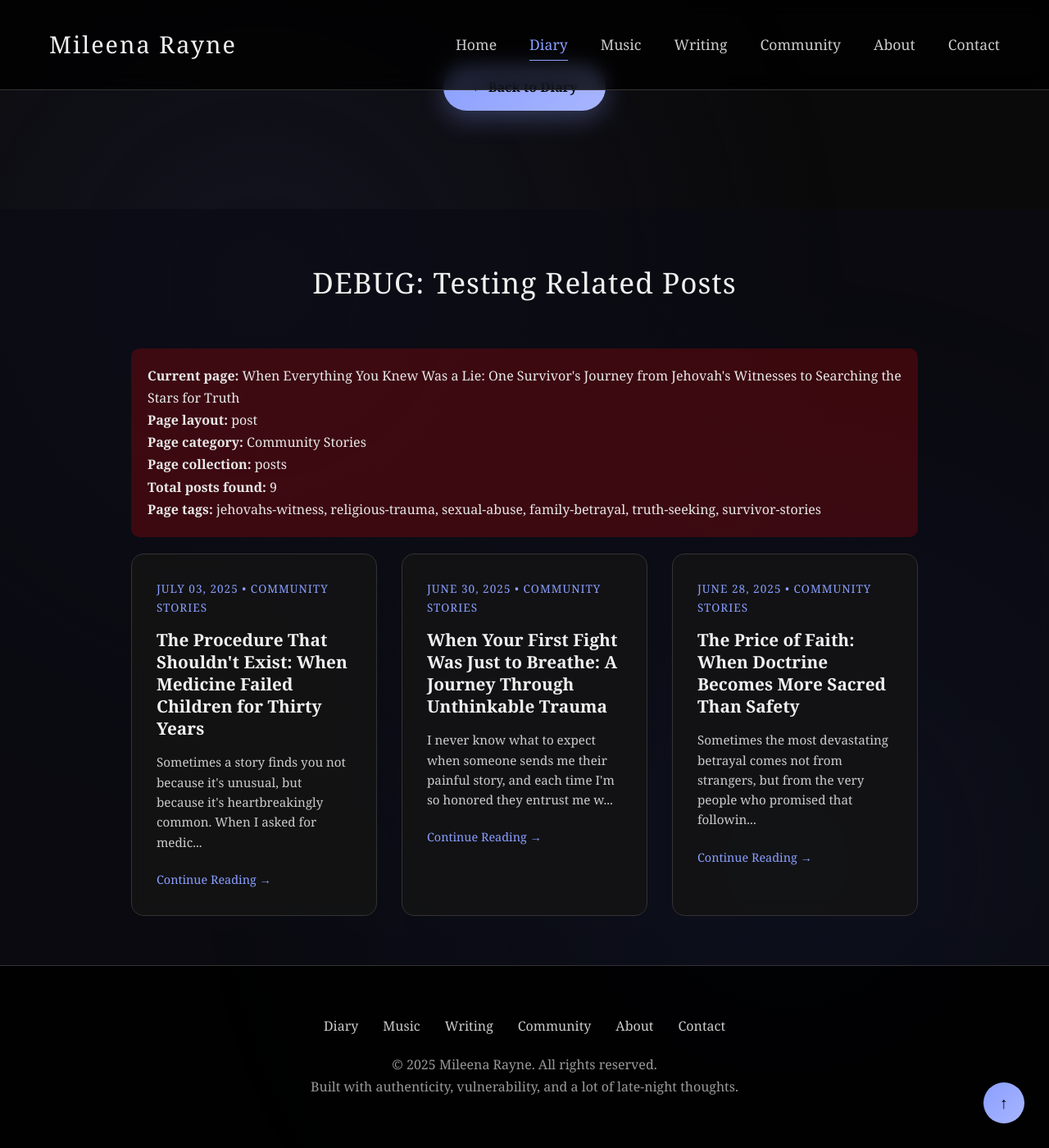
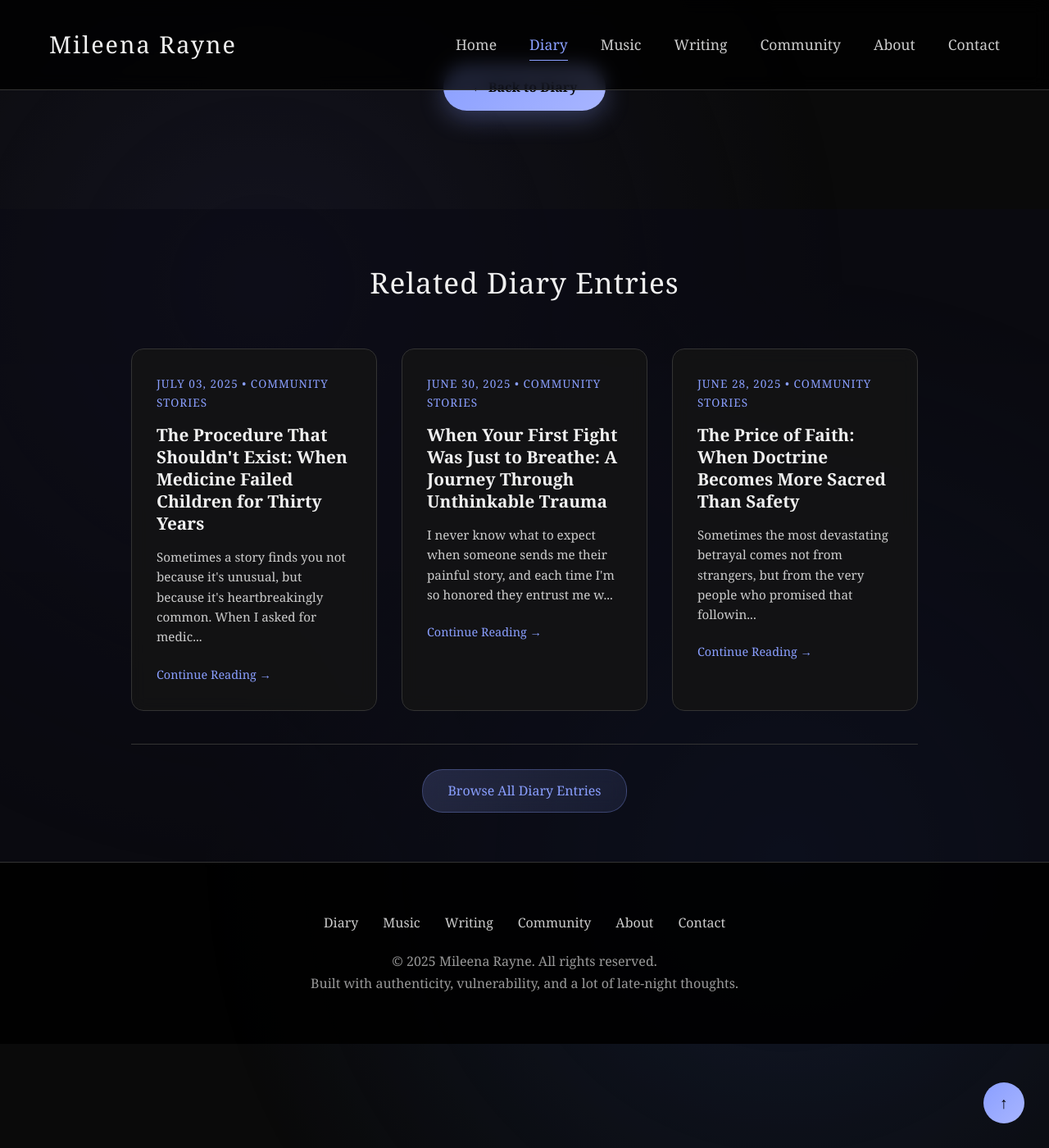
Before and after one commit to Mileena28/Mileena28.github.io, a Jekyll site: the page built from _posts/2025-06-22-when-everything-you-knew-was-a-lie.md, in a window 1280 px wide and 1400 px high, scrolled down 9281 px. Shown: the whole window at 82% size. Built offline with Jekyll 4.4.1, drawn with Linux system fonts in a browser that asks for light colours.

Commit message:
Update related-posts.html

```diff
--- a/_includes/related-posts.html
+++ b/_includes/related-posts.html
@@ -1,44 +1,161 @@
-<!-- DEBUG: Simple Related Posts Test -->
+<!-- Content-Type Specific Related Posts -->
+{% comment %}
+This version keeps diary posts and writing chapters completely separate:
+- Diary posts only recommend other diary posts
+- Writing chapters only recommend other writing chapters
+- Each has intelligent matching within its own content type
+{% endcomment %}
+
+{% comment %} Determine content type {% endcomment %}
+{% if page.collection == 'writing' or page.layout == 'chapter' or page.category contains 'Writing' %}
+  {% assign content_type = 'writing' %}
+{% else %}
+  {% assign content_type = 'diary' %}
+{% endif %}
+
+{% comment %} Get appropriate content pool {% endcomment %}
+{% if content_type == 'writing' %}
+  {% comment %} Only writing chapters/content {% endcomment %}
+  {% assign content_pool = site.posts | where_exp: "post", "post.url != page.url and (post.category contains 'Writing' or post.layout == 'chapter')" %}
+  {% if site.writing %}
+    {% assign writing_chapters = site.writing | where_exp: "chapter", "chapter.url != page.url" %}
+    {% assign content_pool = content_pool | concat: writing_chapters %}
+  {% endif %}
+{% else %}
+  {% comment %} Only diary posts (exclude writing content) {% endcomment %}
+  {% assign content_pool = site.posts | where_exp: "post", "post.url != page.url and post.category != 'Writing' and post.layout != 'chapter'" %}
+{% endif %}
+
+{% assign related_content = '' | split: '' %}
+
+{% if content_type == 'writing' %}
+  {% comment %} WRITING CONTENT MATCHING {% endcomment %}
+
+  {% comment %} Priority 1: Same book/series {% endcomment %}
+  {% if page.book_title or page.series %}
+    {% for content_item in content_pool %}
+      {% if (page.book_title and content_item.book_title == page.book_title) or (page.series and content_item.series == page.series) %}
+        {% assign related_content = related_content | push: content_item %}
+      {% endif %}
+    {% endfor %}
+  {% endif %}
+
+  {% comment %} Priority 2: Same tags (genre, themes) {% endcomment %}
+  {% if related_content.size < 3 and page.tags.size > 0 %}
+    {% for content_item in content_pool %}
+      {% unless related_content contains content_item %}
+        {% if content_item.tags %}
+          {% assign common_tags = page.tags | where_exp: "tag", "content_item.tags contains tag" %}
+          {% if common_tags.size > 0 %}
+            {% assign related_content = related_content | push: content_item %}
+          {% endif %}
+        {% endif %}
+      {% endunless %}
+    {% endfor %}
+  {% endif %}
+
+  {% comment %} Priority 3: Recent chapters {% endcomment %}
+  {% if related_content.size < 3 %}
+    {% assign recent_content = content_pool | sort: "date" | reverse %}
+    {% for content_item in recent_content %}
+      {% unless related_content contains content_item %}
+        {% assign related_content = related_content | push: content_item %}
+      {% endunless %}
+      {% if related_content.size >= 3 %}{% break %}{% endif %}
+    {% endfor %}
+  {% endif %}
+
+{% else %}
+  {% comment %} DIARY POST MATCHING {% endcomment %}
+
+  {% comment %} Priority 1: Same tags (topics like trauma, recovery, mental health) {% endcomment %}
+  {% if page.tags.size > 0 %}
+    {% for content_item in content_pool %}
+      {% if content_item.tags %}
+        {% assign common_tags = page.tags | where_exp: "tag", "content_item.tags contains tag" %}
+        {% if common_tags.size > 0 %}
+          {% assign related_content = related_content | push: content_item %}
+        {% endif %}
+      {% endif %}
+    {% endfor %}
+  {% endif %}
+
+  {% comment %} Priority 2: Same category {% endcomment %}
+  {% if related_content.size < 3 and page.category %}
+    {% for content_item in content_pool %}
+      {% unless related_content contains content_item %}
+        {% if content_item.category == page.category %}
+          {% assign related_content = related_content | push: content_item %}
+        {% endif %}
+      {% endunless %}
+    {% endfor %}
+  {% endif %}
+
+  {% comment %} Priority 3: Recent diary entries {% endcomment %}
+  {% if related_content.size < 3 %}
+    {% assign recent_content = content_pool | sort: "date" | reverse %}
+    {% for content_item in recent_content %}
+      {% unless related_content contains content_item %}
+        {% assign related_content = related_content | push: content_item %}
+      {% endunless %}
+      {% if related_content.size >= 3 %}{% break %}{% endif %}
+    {% endfor %}
+  {% endif %}
+{% endif %}
+
+{% comment %} Display related content {% endcomment %}
+{% if related_content.size > 0 %}
 <section class="related-posts-section">
   <div class="related-posts-container">
-    <h3 class="related-posts-title">DEBUG: Testing Related Posts</h3>
+    {% if content_type == 'writing' %}
+      <h3 class="related-posts-title">More Stories to Explore</h3>
+    {% else %}
+      <h3 class="related-posts-title">Related Diary Entries</h3>
+    {% endif %}
 
-    <!-- Debug info -->
-    <div style="background: rgba(255,0,0,0.2); padding: 20px; margin: 20px 0; border-radius: 10px;">
-      <p><strong>Current page:</strong> {{ page.title }}</p>
-      <p><strong>Page layout:</strong> {{ page.layout }}</p>
-      <p><strong>Page category:</strong> {{ page.category }}</p>
-      <p><strong>Page collection:</strong> {{ page.collection }}</p>
-      <p><strong>Total posts found:</strong> {{ site.posts.size }}</p>
+    <div class="related-posts-grid">
+      {% for content_item in related_content limit:3 %}
+        <article class="related-post-card">
+          <div class="related-post-meta">
+            {{ content_item.date | date: "%B %d, %Y" }} •
+            {% if content_type == 'writing' %}
+              {% if content_item.book_title %}{{ content_item.book_title }}{% else %}Writing{% endif %}
+            {% else %}
+              {{ content_item.category | default: "Diary Entry" }}
+            {% endif %}
+          </div>
 
-      {% if page.tags %}
-        <p><strong>Page tags:</strong> {{ page.tags | join: ", " }}</p>
-      {% endif %}
+          <h4 class="related-post-title">
+            <a href="{{ content_item.url }}">
+              {% if content_type == 'writing' and content_item.chapter_number %}
+                Chapter {{ content_item.chapter_number }}: {{ content_item.title }}
+              {% else %}
+                {{ content_item.title }}
+              {% endif %}
+            </a>
+          </h4>
+
+          <p class="related-post-excerpt">
+            {{ content_item.excerpt | strip_html | truncate: 120 }}
+          </p>
+
+          <a href="{{ content_item.url }}" class="related-post-link">
+            {% if content_type == 'writing' %}
+              {% if content_item.chapter_number %}Read Chapter →{% else %}Read Story →{% endif %}
+            {% else %}
+              Continue Reading →
+            {% endif %}
+          </a>
+        </article>
+      {% endfor %}
     </div>
 
-    <!-- Show recent posts regardless of type -->
-    <div class="related-posts-grid">
-      {% assign recent_posts = site.posts | where_exp: "post", "post.url != page.url" | sort: "date" | reverse %}
-
-      {% if recent_posts.size > 0 %}
-        {% for post in recent_posts limit:3 %}
-          <article class="related-post-card">
-            <div class="related-post-meta">
-              {{ post.date | date: "%B %d, %Y" }} • {{ post.category | default: "No Category" }}
-            </div>
-            <h4 class="related-post-title">
-              <a href="{{ post.url }}">{{ post.title }}</a>
-            </h4>
-            <p class="related-post-excerpt">
-              {{ post.excerpt | strip_html | truncate: 120 }}
-            </p>
-            <a href="{{ post.url }}" class="related-post-link">Continue Reading →</a>
-          </article>
-        {% endfor %}
+    {% comment %} Content-specific call-to-action {% endcomment %}
+    <div class="related-posts-footer">
+      {% if content_type == 'writing' %}
+        <a href="/writing/" class="explore-more-link">Explore All Stories</a>
       {% else %}
-        <p style="color: #ff6b6b; text-align: center; font-size: 1.2em;">
-          No other posts found! You may need more posts for related content to show.
-        </p>
+        <a href="/diary/" class="explore-more-link">Browse All Diary Entries</a>
       {% endif %}
     </div>
   </div>
@@ -70,6 +187,7 @@
   display: grid;
   grid-template-columns: repeat(auto-fit, minmax(300px, 1fr));
   gap: 30px;
+  margin-bottom: 40px;
 }
 
 .related-post-card {
@@ -131,6 +249,31 @@
   border-bottom-color: #8a9fff;
 }
 
+.related-posts-footer {
+  text-align: center;
+  padding-top: 30px;
+  border-top: 1px solid #333;
+}
+
+.explore-more-link {
+  display: inline-block;
+  padding: 12px 30px;
+  background: linear-gradient(135deg, rgba(138, 159, 255, 0.2), rgba(138, 159, 255, 0.1));
+  border: 1px solid rgba(138, 159, 255, 0.3);
+  color: #8a9fff;
+  text-decoration: none;
+  border-radius: 25px;
+  font-weight: 500;
+  transition: all 0.3s ease;
+  backdrop-filter: blur(10px);
+}
+
+.explore-more-link:hover {
+  background: linear-gradient(135deg, rgba(138, 159, 255, 0.3), rgba(138, 159, 255, 0.15));
+  border-color: #8a9fff;
+  transform: translateY(-2px);
+}
+
 @media (max-width: 768px) {
   .related-posts-grid {
     grid-template-columns: 1fr;
@@ -146,3 +289,4 @@
   }
 }
 </style>
+{% endif %}
```
